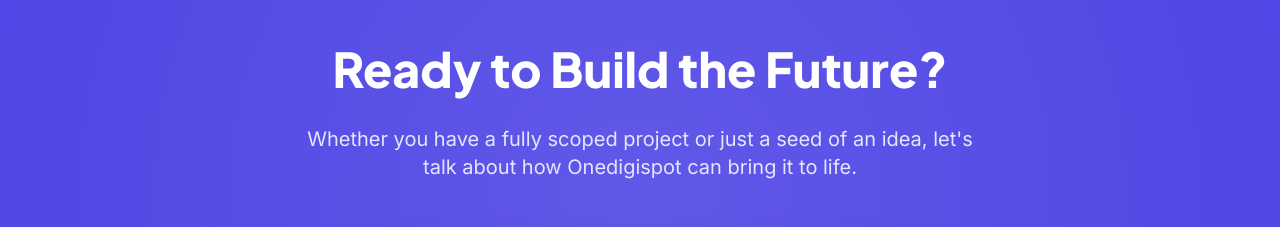
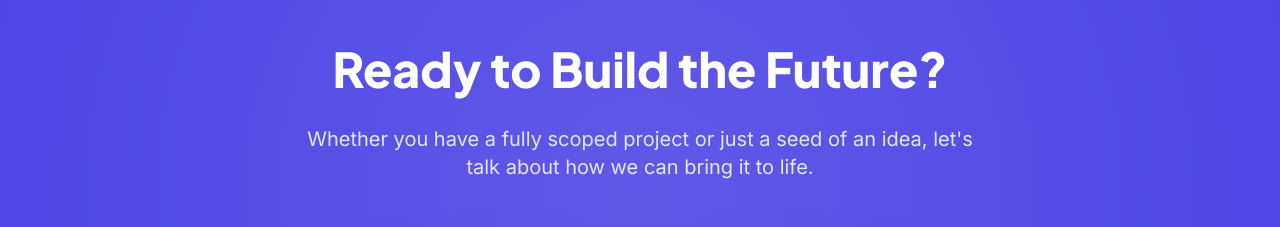
Before and after one commit to barackj370-pixel/onedigispot, a React (Vite) app: page / in a window 1280 px wide. Shown: the part 3800-4027 px from the top of the page. Built offline with nearby package versions, Linux system fonts and the light colour scheme; no server answers.

Commit message:
Update consultation text for clarity

```diff
--- a/pages/Home.tsx
+++ b/pages/Home.tsx
@@ -65,7 +65,7 @@
         <div className="max-w-7xl mx-auto px-4 sm:px-6 lg:px-8 text-center relative z-10">
           <h2 className="text-white text-3xl md:text-5xl font-extrabold mb-6 md:mb-8">Ready to Build the Future?</h2>
           <p className="text-indigo-100 text-lg md:text-xl max-w-2xl mx-auto mb-10 md:mb-12">
-            Whether you have a fully scoped project or just a seed of an idea, let's talk about how Onedigispot can bring it to life.
+            Whether you have a fully scoped project or just a seed of an idea, let's talk about how we can bring it to life.
           </p>
           <form onSubmit={handleBookConsultation} className="bg-white p-2 rounded-2xl max-w-xl mx-auto shadow-2xl flex flex-col sm:flex-row gap-2">
             <input
```
